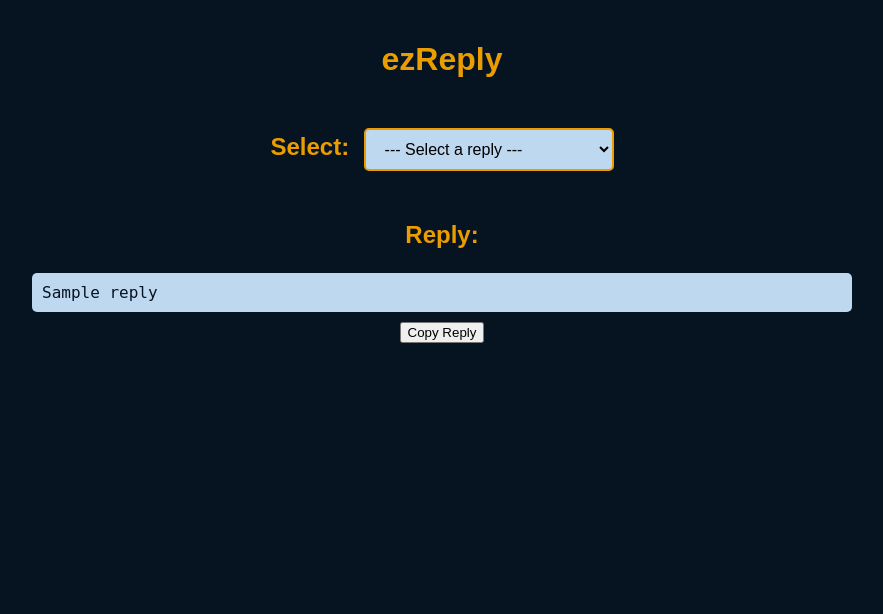
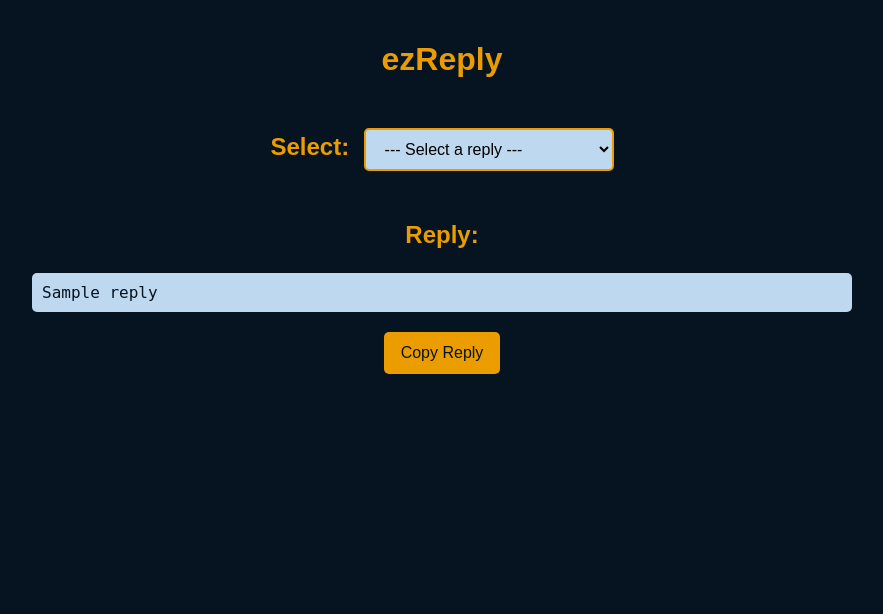
Before and after one commit to kazvee/ezreply, a Flask app: template templates/index.html in a window 1280 px wide. Shown: the top 614 px of the page, without its empty margins (198-1081 px from the left). Run offline with Flask 3, Linux system fonts and the light colour scheme; the template is opened without the code that fills it: most values are stand-ins (such as "Sample title", 1, 10 or a date in 2020).

Commit message:
Add styling for copy to clipboard button

```diff
--- a/static/styles.css
+++ b/static/styles.css
@@ -67,6 +67,18 @@ footer {
     width: 100%;
 }
 
-footer a {
-    text-decoration: none;
+#copyButton {
+    background-color: #EB9D00;
+    border-radius: 5px;
+    border: 2px solid transparent;
+    color: #061320;
+    cursor: pointer;
+    font-size: 1rem;
+    margin-top: 10px;
+    padding: 10px 15px;
 }
+
+#copyButton:hover {
+    background-color: #FFB700;
+    border: 2px solid #EB9D00;
+}
```
